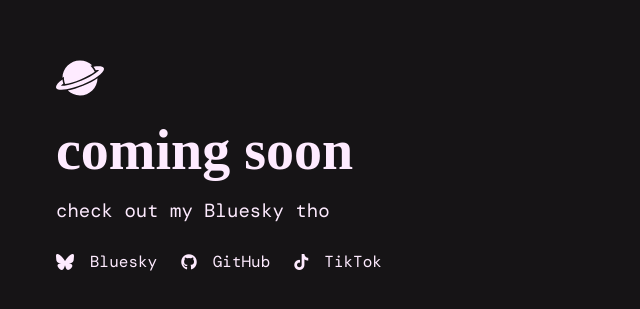
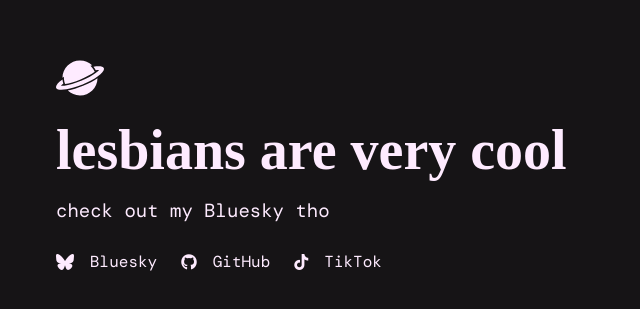
Before and after one commit to blahajcoding/venussydotgay, a plain HTML site: page index.html in a window 1280 px wide. Shown: the part 215-524 px from the top of the page, without its empty margins (0-640 px from the left). Drawn offline with nearby package versions, Linux system fonts and the light colour scheme; a web font is replaced by a local one.

Commit message:
Update index.html

```diff
--- a/index.html
+++ b/index.html
@@ -13,7 +13,7 @@
 <body>
     <div class="container">
         <img class="logo" src="logo.svg" aria-label="logo">
-        <h1 class="soon">coming soon</h1>
+        <h1 class="soon">lesbians are very cool</h1>
         <p class="landingtext">check out my Bluesky tho</p>
         <div class="btn-container">
             <a href="https://bsky.app/profile/venussy.gay">
```
